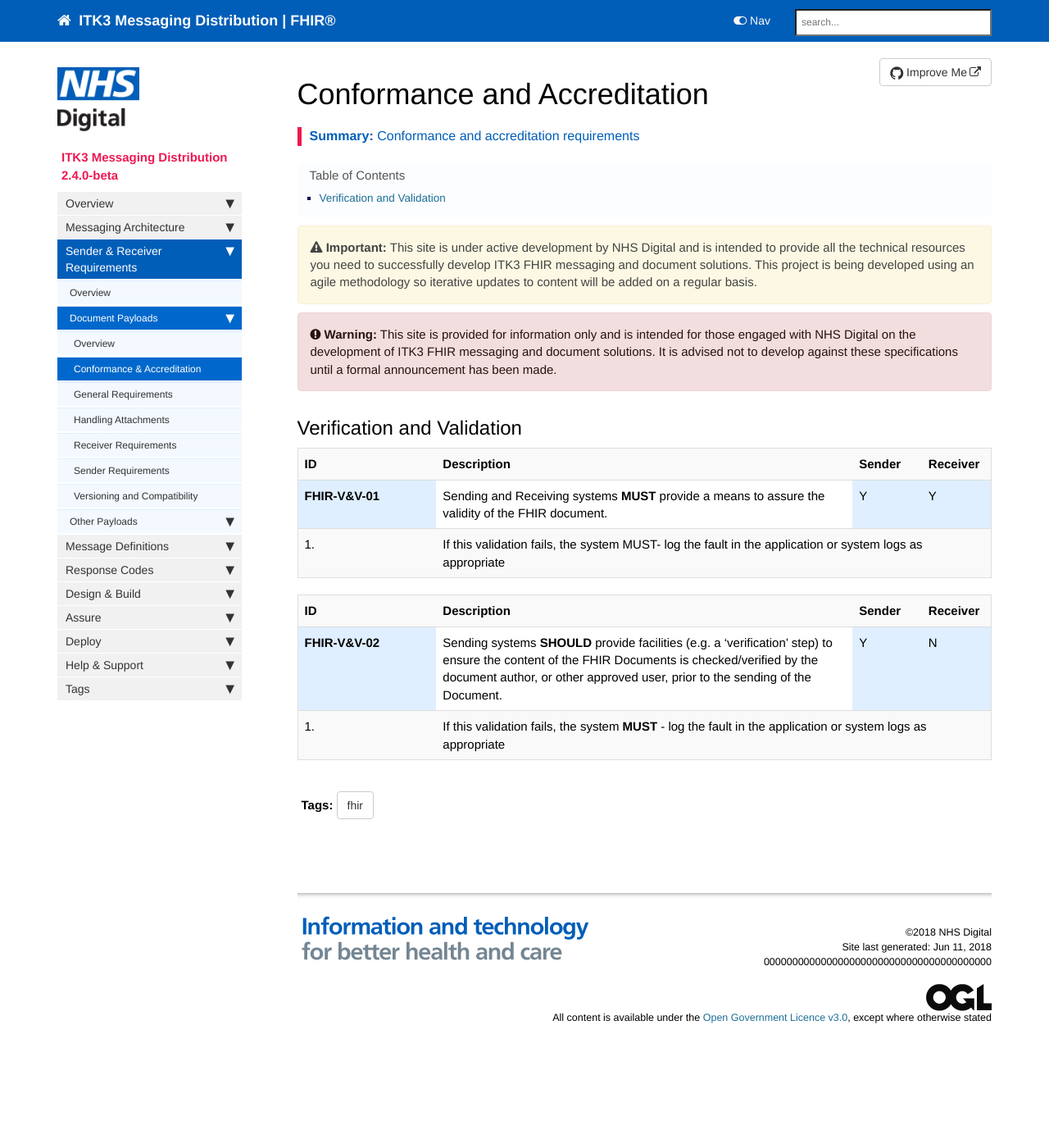
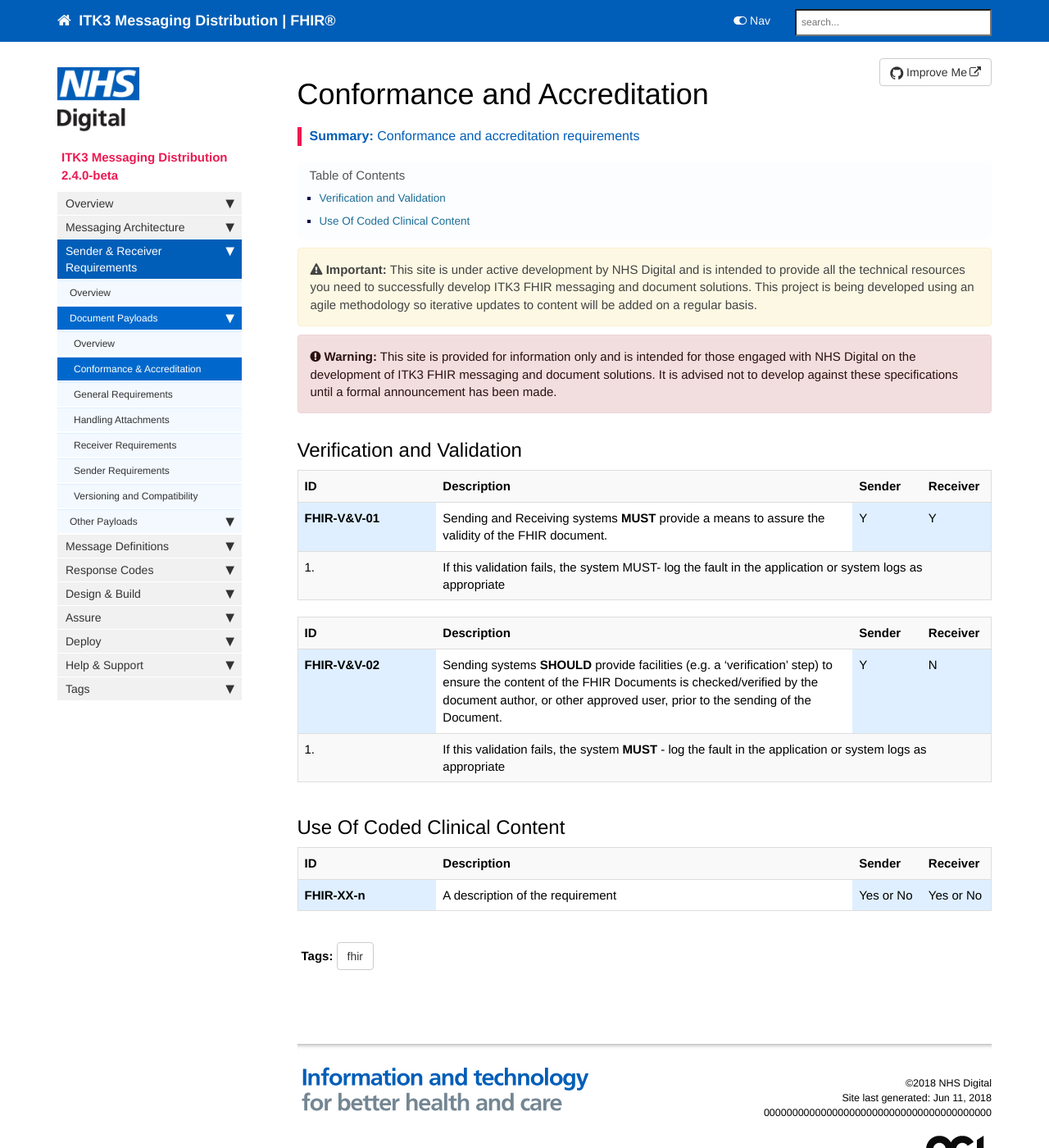
Before and after one commit to nhsconnect/ITK3-Messaging-Distribution, a Jekyll site: the page built from pages/explore/explore_con_and_acc.md, in a window 1280 px wide and 1400 px high. Shown: the whole window at 82% size. Built offline with Jekyll 4.4.1, drawn with Linux system fonts in a browser that asks for light colours; nearby versions of some CDN libraries; comment, search, counter and statistics services are not loaded.

Commit message:
added sender receiver requirements

```diff
--- a/_data/sidebars/overview_sidebar.yml
+++ b/_data/sidebars/overview_sidebar.yml
@@ -79,7 +79,7 @@ entries:
           url: /explore_con_and_acc.html
           output: web
         - title: General Requirements
-          url: /explore_CC.html
+          url: /explore_gen_reqs.html
           output: web
         - title: Handling Attachments
           url: /explore_CC.html
--- a/pages/explore/explore_con_and_acc.md
+++ b/pages/explore/explore_con_and_acc.md
@@ -49,3 +49,21 @@ summary: "Conformance and accreditation requirements"
 <td colspan="3">If this validation fails, the system <b>MUST</b> - log the fault in the application or system logs as appropriate</td>
 </tr>
 </table>
+
+## Use Of Coded Clinical Content ##
+
+
+<table style="width:100%;max-width: 100%;">
+<tr>
+<th width="20%">ID</th>
+<th width="60%">Description</th>
+<th width="10%">Sender</th>
+<th width="10%">Receiver</th>
+</tr>
+<tr>
+<td bgcolor="#dfefff"><b>FHIR-XX-n</b></td>
+<td>A description of the requirement</td>
+<td bgcolor="#dfefff">Yes or No</td>
+<td bgcolor="#dfefff">Yes or No</td>
+</tr>
+</table>
```
Also changed, not shown: pages/explore/explore_BB.md (deleted, +0 -12 lines), pages/explore/explore_FD_overview.md (+1 -1 lines), pages/explore/explore_gen_reqs.md (added, +79 -0 lines).
